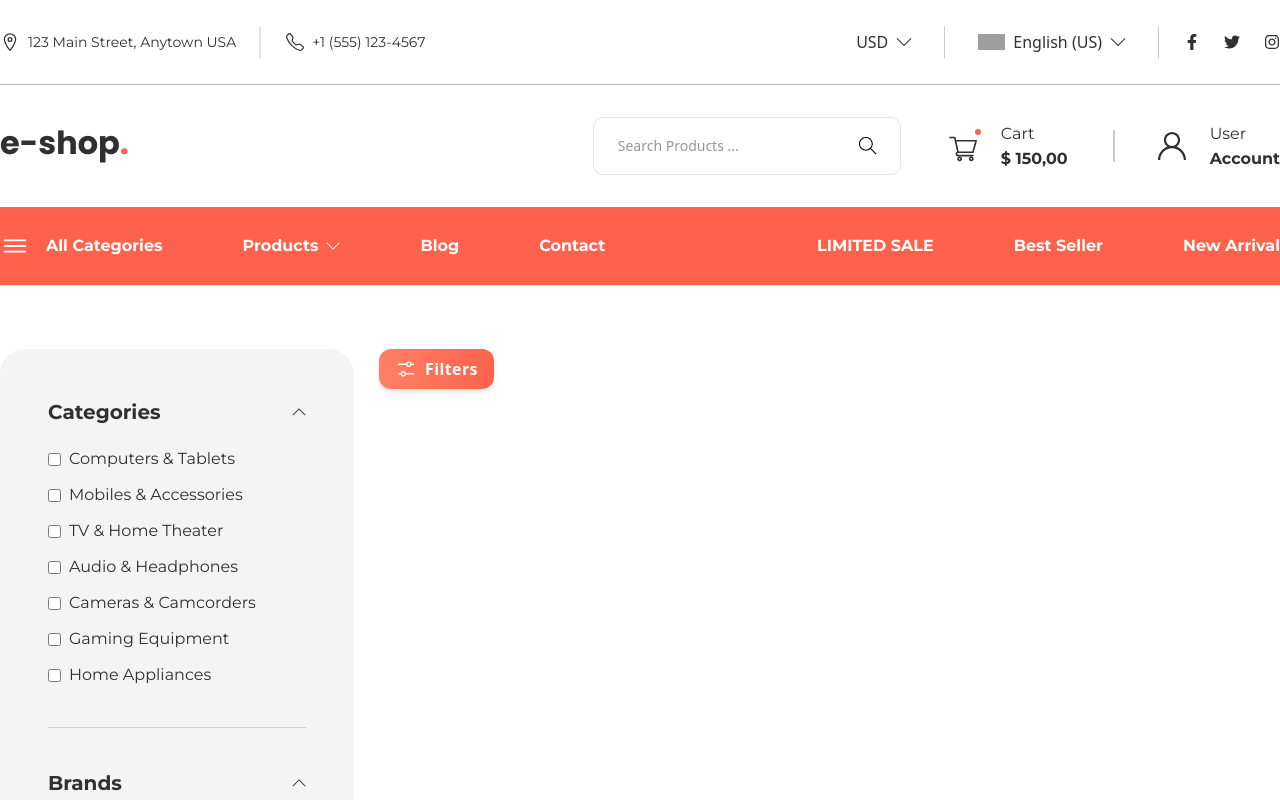
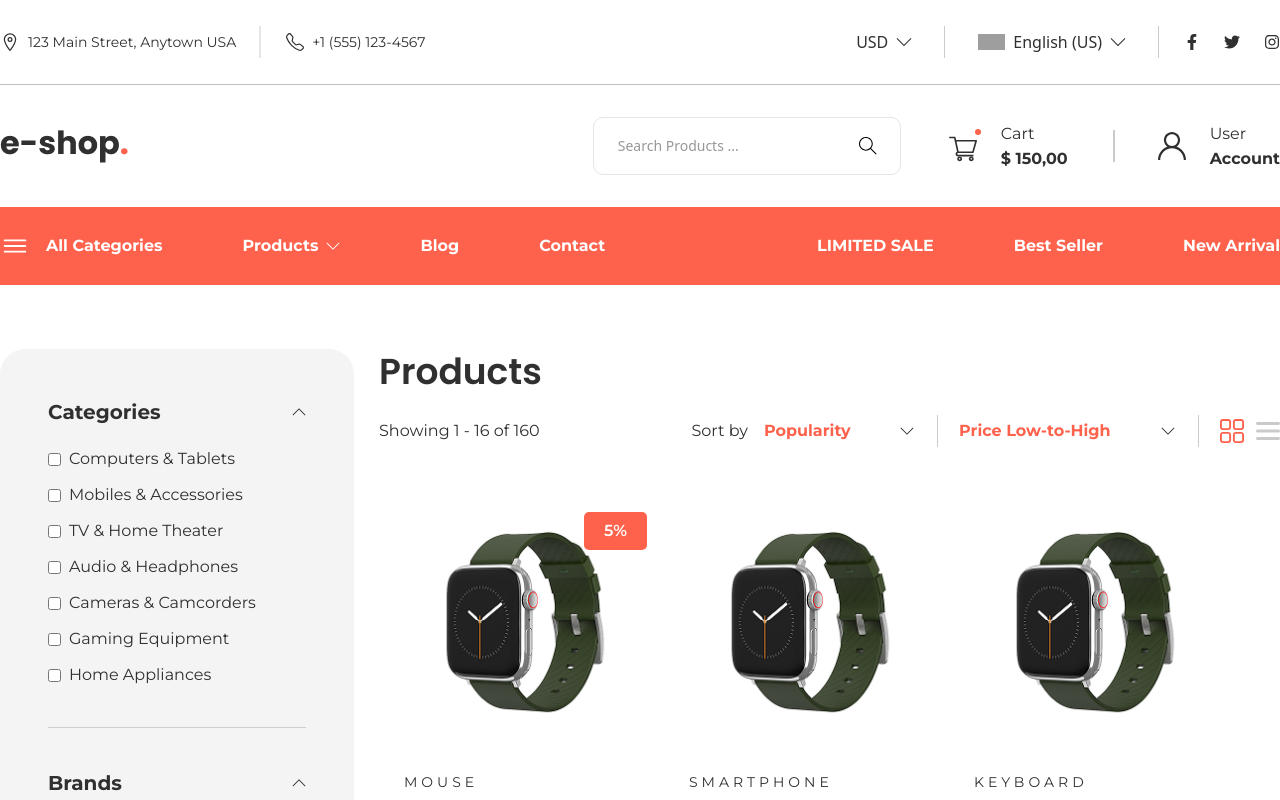
Before and after one commit to arafatYasir/Eshop, a React (Vite) app: page /products-list in a window 1280 px wide. Shown: the top 800 px of the page. Built offline with nearby package versions, Linux system fonts and the light colour scheme; grey boxes are pictures that could not be loaded.

Commit message:
Products list page responsive done

```diff
--- a/src/components/ProductsListLeftSide.jsx
+++ b/src/components/ProductsListLeftSide.jsx
@@ -138,7 +138,7 @@ const ProductsListLeftSide = () => {
 
     // useEffect to handle body scroll lock when the sidebar is open
     useEffect(() => {
-        if(isFilterOpen) {
+        if (isFilterOpen) {
             document.body.style.overflow = "hidden";
         }
         else {
@@ -261,6 +261,8 @@ const ProductsListLeftSide = () => {
                 )}
             </div>
 
+            <div className="flex items-center justify-between sm:hidden">
+                <div class="text-[22px] sm:text-4xl text-[#303030] font-['Poppins'] leading-[46px] font-semibold">Featured Products</div>
 
                 {/* Filter Opening Part for Mobile */}
                 <div
@@ -270,8 +272,7 @@ const ProductsListLeftSide = () => {
                     <VscSettings size={22} className="text-white" />
                     <span className="tracking-wide">Filters</span>
                 </div>
-
-
+            </div>
 
             {/* ----Mobile Filters---- */}
             {isFilterOpen && (
--- a/src/components/ProductsListProducts.jsx
+++ b/src/components/ProductsListProducts.jsx
@@ -1,4 +1,4 @@
-import { useState } from "react";
+import { useEffect, useRef, useState } from "react";
 import productsList from "../../public/products/ProductsListPageProducts";
 import ProductLayout from "./commonLayouts/ProductLayout";
 import Pagination from "./Pagination";
@@ -9,6 +9,11 @@ const ProductsListProducts = () => {
     const [currentPage, setCurrentPage] = useState(1);
     const [sortByCategories, setSortByCategories] = useState("Popularity");
     const [sortByPrice, setSortByPrice] = useState("Price Low-to-High");
+    const [isCategoriesOpen, setIsCategoriesOpen] = useState(false);
+    const [isPriceOpen, setIsPriceOpen] = useState(false);
+
+    const categoriesDropdownRef = useRef(null);
+    const priceDropdownRef = useRef(null);
 
     const itemsRange = {
         start: 0,
@@ -18,39 +23,147 @@ const ProductsListProducts = () => {
     itemsRange.start = currentPage === 1 ? 0 : (currentPage * 16) - 16;
     itemsRange.end = currentPage * 16;
 
+    useEffect(() => {
+        const handleCloseCategoriesDropdown = (e) => {
+            if (categoriesDropdownRef.current && !categoriesDropdownRef.current.contains(e.target)) {
+                setIsCategoriesOpen(false);
+            }
+        }
+
+        const handleClosePriceDropdown = (e) => {
+            if (priceDropdownRef.current && !priceDropdownRef.current.contains(e.target)) {
+                setIsPriceOpen(false);
+            }
+        }
+
+        document.addEventListener("mousedown", (e) => {
+            handleCloseCategoriesDropdown(e);
+            handleClosePriceDropdown(e);
+        })
+
+        return () => {
+            document.removeEventListener("mousedown", (e) => {
+                handleCloseCategoriesDropdown(e);
+                handleClosePriceDropdown(e);
+            })
+        }
+    }, [])
+
     return (
         <div>
-            <h2 className="text-[#303030] text-4xl font-['Poppins'] font-semibold leading-[46px] mb-6">Products</h2>
-            <div className="flex justify-between items-center">
+            <h2 className="hidden sm:block text-[#303030] text-4xl font-['Poppins'] font-semibold leading-[46px] mb-6">Products</h2>
+
+            {/* ----Sorting Dropdowns---- */}
+            <div className="flex flex-col sm:flex-row gap-y-5 sm:gap-0 mb-6 sm:mb-0 justify-between items-center">
                 <div>
                     <p className="text-[#303030] font-['Montserrat'] leading-6">Showing {itemsRange.start + 1} - {itemsRange.end} of {productsList.length}</p>
                 </div>
                 <div className="flex items-center">
-                    <span className="text-[#303030] font-['Montserrat'] leading-6 mr-4">Sort by</span>
+                    <span className="hidden sm:inline text-[#303030] font-['Montserrat'] leading-6 mr-4">Sort by</span>
 
                     <div className="flex gap-[45px]">
-                        <div className="after:content-[''] relative after:absolute after:w-[1px] after:h-[32px] after:bg-[#CBCBCB] after:top-1/2 after:-right-6 after:-translate-y-1/2">
-                            <select className="w-[150px] text-[#FF624C] font-['Montserrat'] font-bold leading-6 cursor-pointer appearance-none outline-none" name="categories" value={sortByCategories} onChange={e => setSortByCategories(e.target.value)}>
-                                <option value="popularity" className="text-black">Popularity</option>
-                                <option value="rating" className="text-black">Rating</option>
-                                <option value="availability" className="text-black">Availability</option>
+                        {/* ----Categories Dropdown---- */}
+                        <div
+                            className="relative after:content-[''] after:absolute after:w-[1px] after:h-[32px] after:bg-[#CBCBCB] after:top-1/2 after:-right-6 after:-translate-y-1/2"
+                            ref={categoriesDropdownRef}
+                        >
+                            <select
+                                className="text-[#FF624C] font-['Montserrat'] font-bold leading-6 cursor-pointer appearance-none outline-none hidden"
+                                name="categories"
+                                value={sortByCategories || ""}
+                            >
                             </select>
-                            <TfiAngleDown className="absolute text-sm top-1/2 -translate-1/2 right-0 pointer-events-none text-[#303030]" />
+
+                            {/* Custom dropdown toggle */}
+                            <div
+                                className="w-[120px] sm:w-[150px] flex justify-between items-center cursor-pointer"
+                                onClick={() => setIsCategoriesOpen(!isCategoriesOpen)}
+                            >
+                                <span className="text-[#FF624C] font-['Montserrat'] font-bold">
+                                    {sortByCategories}
+                                </span>
+                                <TfiAngleDown
+                                    className={`text-[#303030] text-sm transition-transform ${isCategoriesOpen ? 'rotate-180' : ''}`}
+                                />
+                            </div>
+
+                            {/* Custom dropdown list */}
+                            {isCategoriesOpen && (
+                                <ul className="absolute w-[150px] border border-gray-300 bg-white shadow-lg z-10 mt-1">
+                                    {['Popularity', 'Rating', 'Availability'].map(option => (
+                                        <li
+                                            key={option}
+                                            className="p-2 hover:bg-gray-200 cursor-pointer"
+                                            onClick={() => {
+                                                setSortByCategories(option);
+                                                setIsCategoriesOpen(false);
+                                            }}
+                                        >
+                                            <span className="text-black">
+                                                {option}
+                                            </span>
+                                        </li>
+                                    ))}
+                                </ul>
+                            )}
                         </div>
 
-                        <div className="after:content-[''] relative after:absolute after:w-[1px] after:h-[32px] after:bg-[#CBCBCB] after:top-1/2 after:-right-6 after:-translate-y-1/2">
-                            <select className="w-[216px] text-[#FF624C] font-['Montserrat'] font-bold leading-6 cursor-pointer appearance-none outline-none" name="categories" value={sortByPrice} onChange={e => setSortByPrice(e.target.value)}>
-                                <option value="priceLowToHigh" className="text-black">Price Low-to-High</option>
-                                <option value="priceHighToLow" className="text-black">Price High-to-Low</option>
+                        {/* ----Price Dropdown---- */}
+                        <div
+                            className="relative after:content-[''] after:absolute sm:after:w-[1px] sm:after:h-[32px] after:bg-[#CBCBCB] after:top-1/2 after:-right-6 after:-translate-y-1/2"
+                            ref={priceDropdownRef}
+                        >
+                            <select
+                                className="text-[#FF624C] font-['Montserrat'] font-bold leading-6 cursor-pointer appearance-none outline-none hidden"
+                                name="categories"
+                                value={sortByPrice || ""}
+                            >
                             </select>
-                            <TfiAngleDown className="absolute text-sm top-1/2 -translate-1/2 right-0 pointer-events-none text-[#303030]" />
+
+                            {/* Custom dropdown toggle */}
+                            <div
+                                className="w-[150px] sm:w-[216px] flex justify-between items-center cursor-pointer"
+                                onClick={() => setIsPriceOpen(!isPriceOpen)}
+                            >
+                                <span className="text-[#FF624C] font-['Montserrat'] font-bold">
+                                    {sortByPrice}
+                                </span>
+                                <TfiAngleDown
+                                    className={`text-[#303030] text-sm transition-transform ${isPriceOpen ? 'rotate-180' : ''}`}
+                                />
+                            </div>
+
+                            {/* Custom dropdown list */}
+                            {isPriceOpen && (
+                                <ul className="absolute w-[216px] border border-gray-300 bg-white shadow-lg z-10 mt-1">
+                                    {['Price Low-to-High', 'Price High-to-Low'].map(option => (
+                                        <li
+                                            key={option}
+                                            className="p-2 hover:bg-gray-200 cursor-pointer"
+                                            onClick={() => {
+                                                setSortByPrice(option);
+                                                setIsPriceOpen(false);
+                                            }}
+                                        >
+                                            <span className="text-black">
+                                                {option}
+                                            </span>
+                                        </li>
+                                    ))}
+                                </ul>
+                            )}
                         </div>
 
-                        <MenuIcon />
+                        <div className="hidden sm:block">
+                            <MenuIcon />
+                        </div>
                     </div>
+
+
                 </div>
             </div>
-            <div className="flex flex-wrap mt-[52px]">
+
+            <div className="flex flex-col items-center gap-y-6 sm:gap-0 sm:flex-row sm:flex-wrap sm:mt-[52px]">
                 {productsList.slice(itemsRange.start, itemsRange.end).map(p => (
                     <ProductLayout
                         key={p.id}
@@ -66,7 +179,7 @@ const ProductsListProducts = () => {
                 ))}
             </div>
 
-            <Pagination totalItems={productsList.length} itemsPerPage={16} currentPage={currentPage} onPageChange={setCurrentPage} />
+            {/* <Pagination totalItems={productsList.length} itemsPerPage={16} currentPage={currentPage} onPageChange={setCurrentPage} /> */}
         </div>
     );
 };
--- a/src/components/header/BottomPart.jsx
+++ b/src/components/header/BottomPart.jsx
@@ -52,7 +52,6 @@ const BottomPart = () => {
         return () => {
             document.body.style.overflow = "";
         }
-
     }, [isMenuOpen])
 
     return (
@@ -178,21 +177,39 @@ const BottomPart = () => {
                 {/* Menu Links */}
                 <ul className="flex flex-col px-6 py-6 space-y-6">
                     {[
-                        "All Categories",
-                        "Products",
-                        "Blog",
-                        "Contact",
-                        "Limited Sale",
-                        "Best Seller",
-                        "New Arrival",
+                        {
+                            name: "All Categories",
+                        },
+                        {
+                            name: "Products",
+                            url: "/products-list"
+                        },
+                        {
+                            name: "Blog",
+                            url: "/blog"
+                        },
+                        {
+                            name: "Contact",
+                            url: "/contact"
+                        },
+                        {
+                            name: "Limited Sale",
+                            url: "limited-sale"
+                        },
+                        {
+                            name: "Best Seller",
+                            url: "best-seller"
+                        },
+                        {
+                            name: "New Arrival",
+                            url: "new-arrival"
+                        }
                     ].map((item, index) => (
                         <li
                             key={index}
                             className="relative text-lg font-medium text-[#303030] cursor-pointer group transition-colors duration-200"
                         >
-                            {item}
-                            {/* Hover underline animation */}
-                            <span className="absolute bottom-0 left-0 w-0 h-[2px] bg-[#ff624c] group-hover:w-full transition-all duration-300 rounded"></span>
+                            <Link onClick={() => isMenuOpen(false)} to={item?.url}>{item.name}</Link>
                         </li>
                     ))}
                 </ul>
--- a/src/pages/ProductsListPage.jsx
+++ b/src/pages/ProductsListPage.jsx
@@ -7,12 +7,12 @@ const ProductsListPage = () => {
 
     return (
         <Container>
-            <div className="flex flex-col sm:flex-row items-start gap-[25px] mt-16 mb-20">
+            <div className="flex flex-col sm:flex-row gap-[25px] mt-5 sm:mt-16 mb-20">
                 {/* Left Side */}
                 <ProductsListLeftSide />
 
                 {/* Right Side */}
-                {/* <ProductsListProducts /> */}
+                <ProductsListProducts />
             </div>
         </Container>
     );
```
Lines whose indentation alone changed are shown as unchanged.
